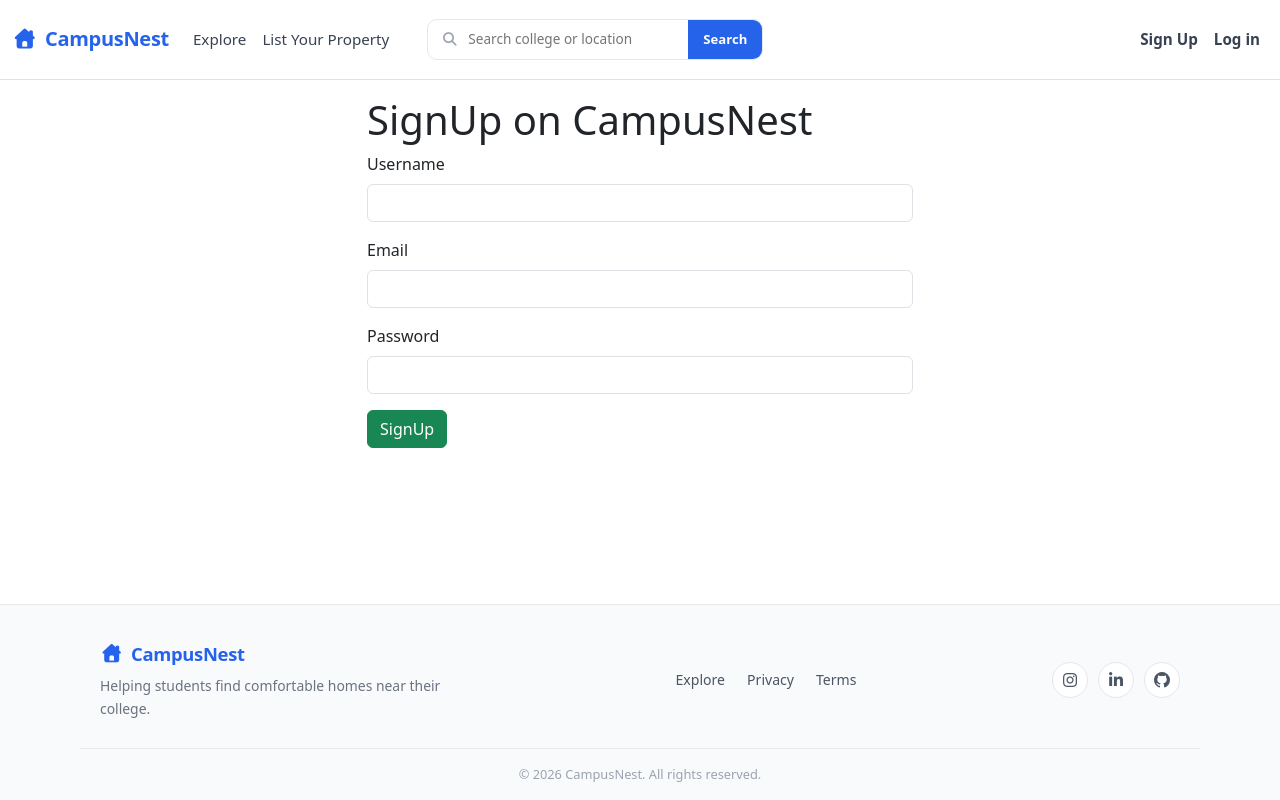
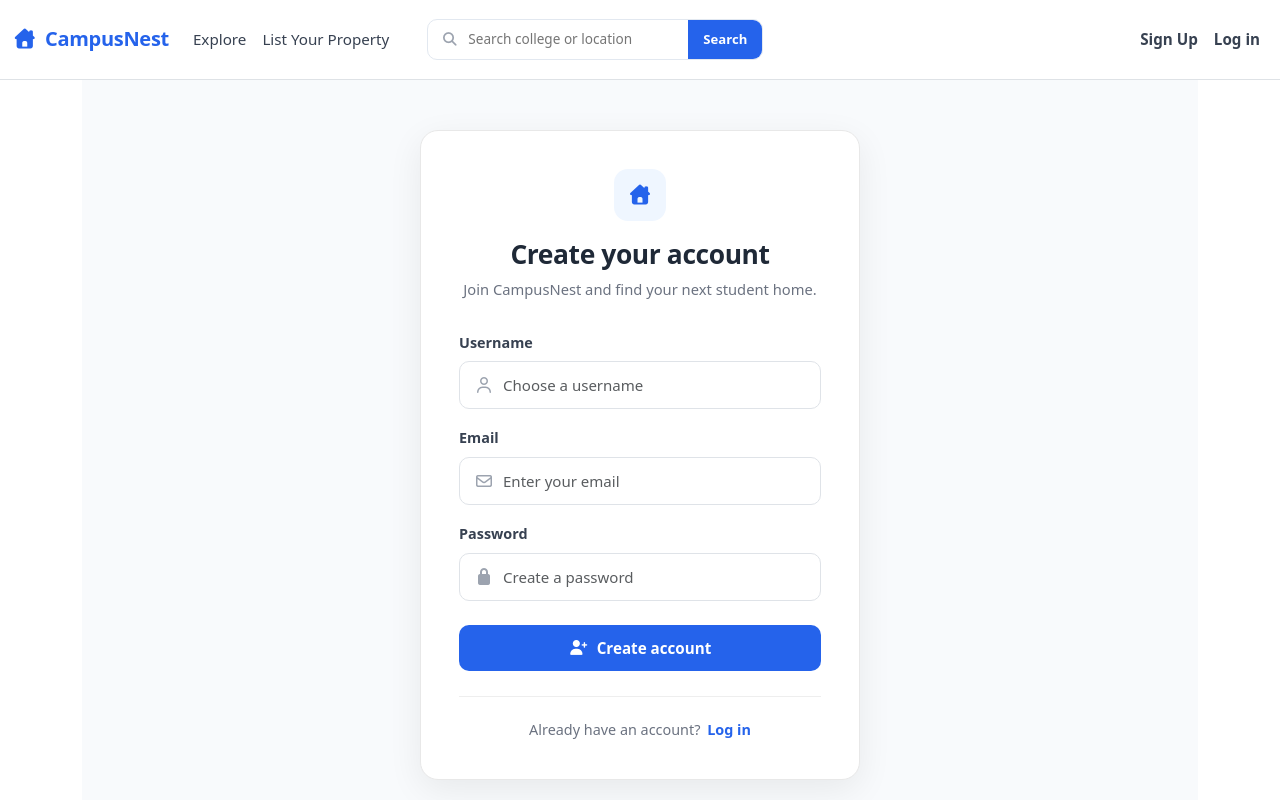
Before and after one commit to Abhinav359810/WanderStay, a React (Vite) app in the folder Frontend/: page /signup in a window 1280 px wide. Shown: the top 800 px of the page. Built offline with nearby package versions, Linux system fonts and the light colour scheme; no server answers.

Commit message:
style: polish CampusNest UI and authentication pages

```diff
--- /dev/null
+++ b/Frontend/src/pages/Auth.css
@@ -0,0 +1,203 @@
+/* Login Page */
+
+.login-page {
+    min-height: calc(100vh - 5rem);
+    display: flex;
+    justify-content: center;
+    align-items: center;
+    padding: 50px 20px;
+    background: #f8fafc;
+}
+
+
+/* Login Card */
+
+.login-card {
+    width: 100%;
+    max-width: 440px;
+    padding: 38px;
+
+    background: white;
+
+    border: 1px solid #e8e8e8;
+    border-radius: 18px;
+
+    box-shadow:
+        0 10px 35px rgba(0, 0, 0, 0.07);
+}
+
+
+/* Header */
+
+.login-header {
+    text-align: center;
+    margin-bottom: 30px;
+}
+
+.login-icon {
+    width: 52px;
+    height: 52px;
+
+    margin: 0 auto 18px;
+
+    display: flex;
+    align-items: center;
+    justify-content: center;
+
+    border-radius: 14px;
+
+    background: #eff6ff;
+    color: #2563eb;
+
+    font-size: 1.25rem;
+}
+
+.login-header h2 {
+    margin-bottom: 7px;
+
+    font-size: 1.65rem;
+    font-weight: 700;
+
+    letter-spacing: -0.4px;
+    color: #1f2937;
+}
+
+.login-header p {
+    margin: 0;
+
+    color: #6b7280;
+    font-size: 0.92rem;
+}
+
+
+/* Labels */
+
+.login-label {
+    font-size: 0.9rem;
+    font-weight: 600;
+
+    color: #374151;
+}
+
+
+/* Input */
+
+.login-input-group {
+    position: relative;
+}
+
+.login-input-group i {
+    position: absolute;
+
+    left: 15px;
+    top: 50%;
+
+    transform: translateY(-50%);
+
+    color: #9ca3af;
+
+    z-index: 2;
+}
+
+.login-input-group .form-control {
+    height: 48px;
+
+    padding-left: 43px;
+
+    border-radius: 10px;
+    border: 1px solid #dfe3e8;
+
+    font-size: 0.94rem;
+
+    box-shadow: none;
+}
+
+.login-input-group .form-control:focus {
+    border-color: #2563eb;
+
+    box-shadow:
+        0 0 0 3px rgba(37, 99, 235, 0.1);
+}
+
+
+/* Login Button */
+
+.login-btn {
+    width: 100%;
+
+    padding: 12px 18px;
+
+    display: flex;
+    justify-content: center;
+    align-items: center;
+
+    gap: 9px;
+
+    border: none;
+    border-radius: 10px;
+
+    background: #2563eb;
+    color: white;
+
+    font-size: 0.95rem;
+    font-weight: 600;
+
+    transition: 0.2s ease;
+}
+
+.login-btn:hover {
+    background: #1d4ed8;
+    transform: translateY(-1px);
+}
+
+
+/* Bottom Signup */
+
+.login-footer {
+    margin-top: 25px;
+    padding-top: 22px;
+
+    border-top: 1px solid #eeeeee;
+
+    text-align: center;
+}
+
+.login-footer p {
+    margin: 0;
+
+    color: #6b7280;
+    font-size: 0.9rem;
+}
+
+.login-footer a {
+    margin-left: 3px;
+
+    color: #2563eb;
+
+    font-weight: 600;
+    text-decoration: none;
+}
+
+.login-footer a:hover {
+    text-decoration: underline;
+}
+
+
+/* Mobile */
+
+@media (max-width: 576px) {
+
+    .login-page {
+        padding: 30px 16px;
+        align-items: flex-start;
+    }
+
+    .login-card {
+        padding: 28px 22px;
+        border-radius: 14px;
+    }
+
+    .login-header h2 {
+        font-size: 1.45rem;
+    }
+}
--- a/Frontend/src/pages/Login.jsx
+++ b/Frontend/src/pages/Login.jsx
@@ -1,9 +1,10 @@
 import axios from "axios";
 import { useState } from "react";
-import { useLocation, useNavigate } from "react-router-dom";
+import { Link, useLocation, useNavigate } from "react-router-dom";
 import useBootstrapValidation from "../hooks/useBootstrapValidation";
 import toast from 'react-hot-toast';
 import { useAuth } from "../context/AuthContext";
+import "./Auth.css";
 
 export default function Login(){
 
@@ -38,40 +39,94 @@ export default function Login(){
 
     useBootstrapValidation();
 
-    return(
-        <div className="row mt-3">
-            <h1 className="col-6 offset-3">Login on</h1>
-            <div className="col-6 offset-3">
-                <form onSubmit={handlesubmit} noValidate className="needs-validation">
-                    {/* Username */}
-                    <div className="mb-3">
-                        <label htmlFor="username" className="form-label">Username</label>
+
+    return (
+    <div className="login-page">
+        <div className="login-card">
+            {/* Header */}
+            <div className="login-header">
+                <div className="login-icon">
+                    <i className="fa-solid fa-house-chimney"></i>
+                </div>
+                <h2>Welcome back</h2>
+                <p>
+                    Log in to continue exploring student homes.
+                </p>
+            </div>
+            {/* Form */}
+            <form
+                onSubmit={handlesubmit}
+                noValidate
+                className="needs-validation"
+            >
+                {/* Username */}
+                <div className="mb-3">
+                    <label
+                        htmlFor="username"
+                        className="form-label login-label"
+                    >
+                        Username
+                    </label>
+                    <div className="login-input-group">
+                        <i className="fa-regular fa-user"></i>
                         <input
-                            name = "username"
-                            id = "username"
+                            name="username"
+                            id="username"
                             type="text"
                             className="form-control"
+                            placeholder="Enter your username"
                             value={user.username}
                             onChange={handlechange}
                             required
                         />
                     </div>
-                    {/* Password */}
-                    <div className="mb-3">
-                         <label htmlFor="password" className="form-label">Password</label>
-                         <input
-                            name = "password"
-                            id = "password"
+                    <div className="invalid-feedback">
+                        Please enter your username
+                    </div>
+                </div>
+
+                {/* Password */}
+                <div className="mb-4">
+                    <label
+                        htmlFor="password"
+                        className="form-label login-label"
+                    >
+                        Password
+                    </label>
+
+                    <div className="login-input-group">
+                        <i className="fa-solid fa-lock"></i>
+                        <input
+                            name="password"
+                            id="password"
                             type="password"
                             className="form-control"
+                            placeholder="Enter your password"
                             value={user.password}
                             onChange={handlechange}
                             required
                         />
                     </div>
-                    <button className="btn btn-success">Login</button>
-                </form>
+
+                    <div className="invalid-feedback">
+                        Please enter your password
+                    </div>
+                </div>
+                {/* Login Button */}
+                <button className="login-btn">
+                    <i className="fa-solid fa-arrow-right-to-bracket"></i>
+                    Log in
+                </button>
+            </form>
+
+            {/* Bottom */}
+            <div className="login-footer">
+                <p>
+                    New to CampusNest?
+                    <Link to="/signup"> Create an account</Link>
+                </p>
             </div>
         </div>
-    )
+    </div>
+);
 };
--- a/Frontend/src/pages/Signup.jsx
+++ b/Frontend/src/pages/Signup.jsx
@@ -1,9 +1,10 @@
 import axios from "axios";
 import { useState } from "react";
-import { useNavigate } from "react-router-dom";
+import { Link,useNavigate } from "react-router-dom";
 import useBootstrapValidation from "../hooks/useBootstrapValidation";
 import toast from 'react-hot-toast';
 import { useAuth } from "../context/AuthContext";
+import "./Auth.css";
 
 export default function Signup(){
 
@@ -12,7 +13,7 @@ export default function Signup(){
         email : "",
         password : ""
     });
-    const {isLoggedIn , setIsLoggedIn} = useAuth();
+    const { setIsLoggedIn} = useAuth();
     const navigate = useNavigate();
 
     function handlechange(event){
@@ -36,54 +37,165 @@ export default function Signup(){
 
     useBootstrapValidation();
 
-    return(
-        <div className="row mt-3">
-            <h1 className="col-6 offset-3">SignUp on CampusNest</h1>
-            <div className="col-6 offset-3">
-                <form onSubmit={handlesubmit} noValidate className="needs-validation">
+    return (
+    <div className="login-page">
+        <div className="login-card">
+            {/* Header */}
+            <div className="login-header">
+                <div className="login-icon">
+                    <i className="fa-solid fa-house-chimney"></i>
+                </div>
+                <h2>Create your account</h2>
+                <p>
+                    Join CampusNest and find your next student home.
+                </p>
+            </div>
+            <form
+                onSubmit={handlesubmit}
+                noValidate
+                className="needs-validation"
+            >
                 {/* Username */}
                 <div className="mb-3">
-                        <label htmlFor="username" className="form-label">Username</label>
+                    <label
+                        htmlFor="username"
+                        className="form-label login-label"
+                    >
+                        Username
+                    </label>
+                    <div className="login-input-group">
+                        <i className="fa-regular fa-user"></i>
                         <input
-                            name = "username"
-                            id = "username"
+                            name="username"
+                            id="username"
                             type="text"
                             className="form-control"
+                            placeholder="Choose a username"
                             value={user.username}
                             onChange={handlechange}
                             required
                         />
-                    <div className="valid-feedback">Looks good!</div>
                     </div>
+                    <div className="invalid-feedback">
+                        Please choose a username
+                    </div>
+                </div>
+
                 {/* Email */}
                 <div className="mb-3">
-                         <label htmlFor="email" className="form-label">Email</label>
+                    <label
+                        htmlFor="email"
+                        className="form-label login-label"
+                    >
+                        Email
+                    </label>
+                    <div className="login-input-group">
+                        <i className="fa-regular fa-envelope"></i>
                         <input
-                            name = "email"
-                            id = "email"
+                            name="email"
+                            id="email"
                             type="email"
                             className="form-control"
+                            placeholder="Enter your email"
                             value={user.email}
                             onChange={handlechange}
                             required
                         />
                     </div>
+                    <div className="invalid-feedback">
+                        Please enter a valid email
+                    </div>
+                </div>
+
                 {/* Password */}
-                    <div className="mb-3">
-                         <label htmlFor="password" className="form-label">Password</label>
+                <div className="mb-4">
+                    <label
+                        htmlFor="password"
+                        className="form-label login-label"
+                    >
+                        Password
+                    </label>
+                    <div className="login-input-group">
+                        <i className="fa-solid fa-lock"></i>
                         <input
-                            name = "password"
-                            id = "password"
+                            name="password"
+                            id="password"
                             type="password"
                             className="form-control"
+                            placeholder="Create a password"
                             value={user.password}
                             onChange={handlechange}
                             required
                         />
                     </div>
-                    <button className="btn btn-success">SignUp</button>
-                </form>
+                    <div className="invalid-feedback">
+                        Please enter a password
                     </div>
                 </div>
-    )
+                {/* Signup Button */}
+                <button className="login-btn">
+                    <i className="fa-solid fa-user-plus"></i>
+                    Create account
+                </button>
+            </form>
+            {/* Login Link */}
+            <div className="login-footer">
+                <p>
+                    Already have an account?
+                    <Link to="/login"> Log in</Link>
+                </p>
+            </div>
+        </div>
+    </div>
+);
+    // return(
+    //     <div className="row mt-3">
+    //         <h1 className="col-6 offset-3">SignUp on CampusNest</h1>
+    //         <div className="col-6 offset-3">
+    //             <form onSubmit={handlesubmit} noValidate className="needs-validation">
+    //                 {/* Username */}
+    //                 <div className="mb-3">
+    //                     <label htmlFor="username" className="form-label">Username</label>
+    //                     <input
+    //                         name = "username"
+    //                         id = "username"
+    //                         type="text"
+    //                         className="form-control"
+    //                         value={user.username}
+    //                         onChange={handlechange}
+    //                         required
+    //                     />
+    //                 <div className="valid-feedback">Looks good!</div>
+    //                 </div>
+    //                 {/* Email */}
+    //                 <div className="mb-3">
+    //                      <label htmlFor="email" className="form-label">Email</label>
+    //                      <input
+    //                         name = "email"
+    //                         id = "email"
+    //                         type="email"
+    //                         className="form-control"
+    //                         value={user.email}
+    //                         onChange={handlechange}
+    //                         required
+    //                     />
+    //                 </div>
+    //                 {/* Password */}
+    //                 <div className="mb-3">
+    //                      <label htmlFor="password" className="form-label">Password</label>
+    //                      <input
+    //                         name = "password"
+    //                         id = "password"
+    //                         type="password"
+    //                         className="form-control"
+    //                         value={user.password}
+    //                         onChange={handlechange}
+    //                         required
+    //                     />
+    //                 </div>
+    //                 <button className="btn btn-success">SignUp</button>
+    //             </form>
+    //         </div>
+    //     </div>
+    // )
 };
```
Also changed, not shown: 1 other file (tests, documents, lock files or other folders). Lines whose indentation alone changed are shown as unchanged.
